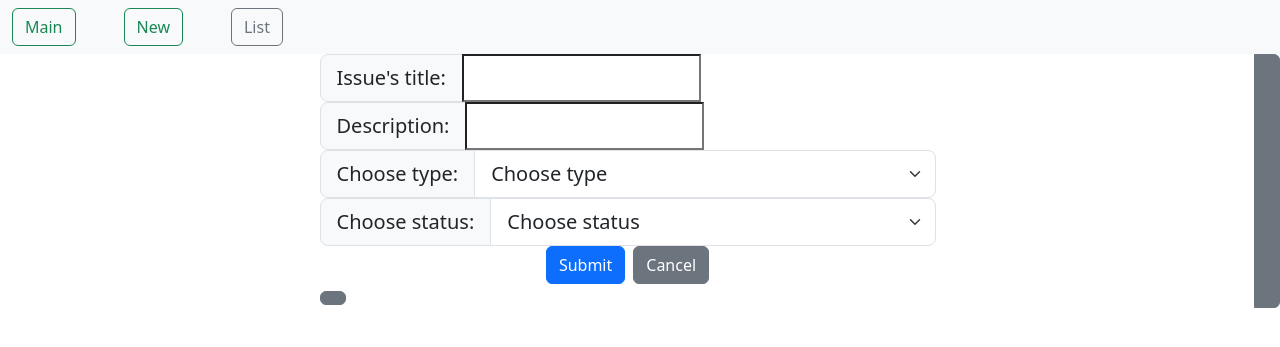
After one commit to AkzhanBerdi/Issue_Tracker, a Django app: page /create in a window 1280 px wide. The commit adds this page. Shown: the top 347 px of the page. Run offline with Django 3.2, Linux system fonts and the light colour scheme.

Commit message:
preliminary functionality is ready

```diff
--- a/issue_tracker/source/urls.py
+++ b/issue_tracker/source/urls.py
@@ -15,9 +15,18 @@ Including another URLconf
 """
 from django.contrib import admin
 from django.urls import path
-from tracker import views
+from tracker.views import (
+    CustomTemplateView,
+    CustomDetailView,
+    CustomCreateView,
+    index_view
+)
+
 
 urlpatterns = [
     path('admin/', admin.site.urls),
-    path('', views.index_view, name='main'),
+    path('', index_view, name='main'),
+    path('list', CustomTemplateView.as_view(), name='issue_list'),
+    path('detail/<int:pk>', CustomDetailView.as_view(), name='issue_detail'),
+    path('create', CustomCreateView.as_view(), name='issue_create'),
 ]
--- /dev/null
+++ b/issue_tracker/templates/base.html
@@ -0,0 +1,21 @@
+<!DOCTYPE html>
+<html lang="en">
+    {% load static %}
+<head>
+    <meta charset="UTF-8">
+    <meta http-equiv="X-UA-Compatible" content="IE=edge">
+    <meta name="viewport" content="width=device-width, initial-scale=1.0">
+    <link href="https://cdn.jsdelivr.net/npm/bootstrap@5.3.0-alpha3/dist/css/bootstrap.min.css" rel="stylesheet" integrity="sha384-KK94CHFLLe+nY2dmCWGMq91rCGa5gtU4mk92HdvYe+M/SXH301p5ILy+dN9+nJOZ" crossorigin="anonymous">
+    <title>Document</title>
+</head>
+<body>
+    <nav class="navbar bg-body-tertiary">
+        <form class="container-fluid justify-content-start">
+          <a href="{% url 'main' %}" class="btn btn-outline-success me-5" type="button">Main</a>
+          <a href="{% url 'issue_create' %}" class="btn btn-outline-success me-5" type="button">New</a>
+          <a href="{% url 'issue_list' %}" class="btn btn-outline-secondary" type="button">List</a>
+        </form>
+    </nav>
+    {% block content %} {% endblock %}
+</body>
+</html>
--- /dev/null
+++ b/issue_tracker/templates/create.html
@@ -0,0 +1,46 @@
+{% extends 'base.html' %}
+{% block content %}
+
+<form action="{% url 'issue_create' %}" method="post">
+    {% csrf_token %}
+<div class="input-group mb-3">
+<div class="container" style="width:50%">
+    <div container="" class="input-group input-group-lg">
+        <label class ="input-group-text text-start" for="title">Issue's title: </label>
+        <input id="title" type="text" name="title">
+    </div>
+
+    <div class="input-group input-group-lg">
+        <label class="input-group-text text-start" for="description">Description: </label>
+        <input id="description" type="text" name="description">
+    </div>
+
+    <div class="input-group input-group-lg">
+        <label class="input-group-text text-start" for="_type">Choose type: </label>
+        <select class="form-select" id="type" name="type">
+            <option selected-disabled> Choose type </option>
+            <option value="Task"> Task </option>
+            <option value="Bug"> Bug </option>
+            <option value="Enhancement"> Enhancement </option>
+        </select>
+    </div>
+
+    <div class="input-group input-group-lg">
+        <label class="input-group-text text-start" for="status">Choose status: </label>
+        <select class="form-select" id="status" name="status">
+            <option selected-disabled> Choose status </option>
+            <option value="New"> New </option>
+            <option value="In Progress"> In Progress </option>
+            <option value="Done"> Done </option>
+        </select>
+    </div>
+
+    {{ form }}
+    <div class="d-flex justify-content-center">
+        <button type="submit" class="btn btn-primary me-2">Submit</button>
+        <a href="{% url 'main' %}" class="btn btn-secondary">Cancel</button>
+    </div>
+</div>
+</form>
+
+{% endblock %}
--- a/issue_tracker/tracker/views.py
+++ b/issue_tracker/tracker/views.py
@@ -1,5 +1,61 @@
-from django.shortcuts import render
+from django.shortcuts import render, get_object_or_404, redirect
+from django.views.generic import TemplateView
+from .models import Issue, Status
+from .forms import IssueForm
 
 # Create your views here.
 def index_view(request):
     return render(request, 'index.html')
+
+class CustomTemplateView(TemplateView):
+    issue = Issue.objects.all()
+
+    def get(self, request, *args, **kwargs):
+        return render(request, 'index.html', context={'issue': self.issue})
+
+
+class CustomDetailView(TemplateView):
+
+    def get(self, request, *args, **kwargs):
+        issue = get_object_or_404(Issue, pk=kwargs.get('pk'))
+        # status = get_object_or_404(Status, pk=kwargs.get('pk'))
+        return render(
+                        request,
+                        'detail.html',
+                        context={
+                                'issue': issue
+                                # 'status': status
+                                }
+                    )
+
+class CustomCreateView(TemplateView):
+    template_name = 'create.html'
+
+    def get_name(request):
+        if request.method == 'POST':
+            if form.is_valid():
+                issue = Issue.objects.all()
+                title = request.POST.get('title')
+                description = request.POST.get('description')
+                _type = request.POST.get('_type')
+                status = request.POST.get('status')
+                Issue.objects.create(title=title, description=description, _type=_type, status=status)
+                return redirect("main")
+
+        else:
+            form = IssueForm()
+
+            return render(request, 'create.html', {'form':form})
+
+
+    # type_choices = [
+    #     'Task',
+    #     'Bug',
+    #     'Enhancement',
+    # ]
+
+    # status_choices = [
+    #     'New',
+    #     'In Progress',
+    #     'Done',
+    # ]
```
Also changed, not shown: issue_tracker/templates/detail.html (added, +13 -0 lines), issue_tracker/templates/edit.html (added, +44 -0 lines), issue_tracker/templates/index.html (+14 -12 lines), issue_tracker/tracker/forms.py (added, +8 -0 lines).
